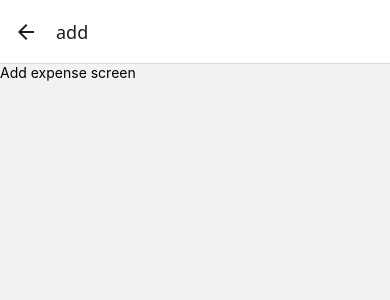
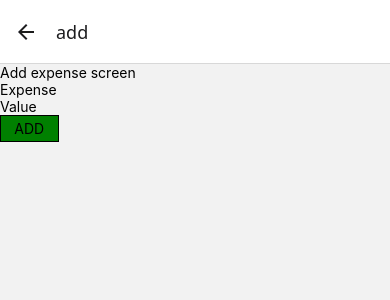
Before and after one commit to Schultz126/ReactNativeStudy, a React Native app in the folder MyExpensesApp/: screen /add in a window 390 px wide. Shown: the top 300 px of the page. Built offline with nearby package versions, Linux system fonts and the light colour scheme.

Commit message:
Botão modificável
Componente de um botão com propriedades para modificar sua função, cor de fundo e mensagem de texto

```diff
--- /dev/null
+++ b/MyExpensesApp/components/ActionButton/ActionButton.js
@@ -0,0 +1,31 @@
+import { Pressable, StyleSheet, Text } from "react-native";
+import { useNavigation } from "@react-navigation/native";
+
+const ActionButton = ({ onPress, text, color }) => {
+  const navigate = useNavigation();
+
+  return (
+    <Pressable
+      onPress={onPress}
+      style={[style.container, { backgroundColor: color || "white" }]}
+    >
+      <Text>{text}</Text>
+    </Pressable>
+  );
+};
+
+export default ActionButton;
+
+const style = StyleSheet.create({
+  container: {
+    flex: 1,
+    alignItems: "center",
+    borderWidth: 1,
+    borderColor: "#000",
+    maxWidth: "15%",
+    minHeight: "4%",
+    padding: "1%",
+    elevation: 7,
+    overflow: "hidden",
+  },
+});
--- /dev/null
+++ b/MyExpensesApp/components/ExpenseBox/ExpenseBox.js
@@ -0,0 +1 @@
+import { Pressable, Text, View } from "react-native";
--- a/MyExpensesApp/screens/AddExpenseScreen/AddExpenseScreen.js
+++ b/MyExpensesApp/screens/AddExpenseScreen/AddExpenseScreen.js
@@ -1,9 +1,20 @@
-import { View, Text } from "react-native";
+import { View, Text, TextInput } from "react-native";
+import { useNavigation } from "@react-navigation/native";
+import ActionButton from "../../components/ActionButton/ActionButton";
 
 const AddExpenseScreen = () => {
+  const navigate = useNavigation();
+
+  function handlePress() {
+    navigate.goBack();
+  }
+
   return (
     <View>
       <Text>Add expense screen</Text>
+      <TextInput placeholder="Expense" />
+      <TextInput placeholder="Value" keyboardType="numeric" />
+      <ActionButton text={"ADD"} onPress={handlePress} color={"green"} />
     </View>
   );
 };
```
